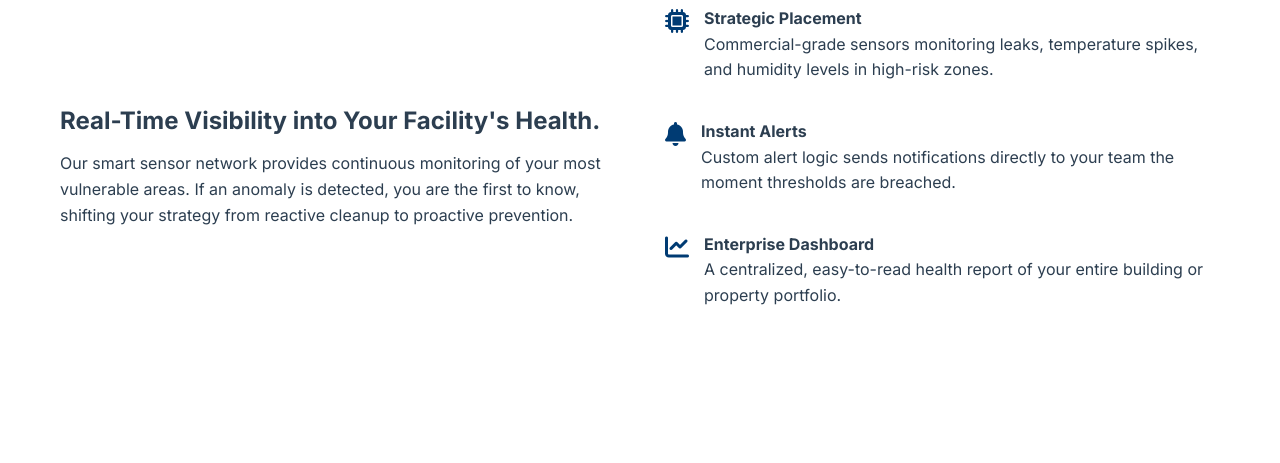
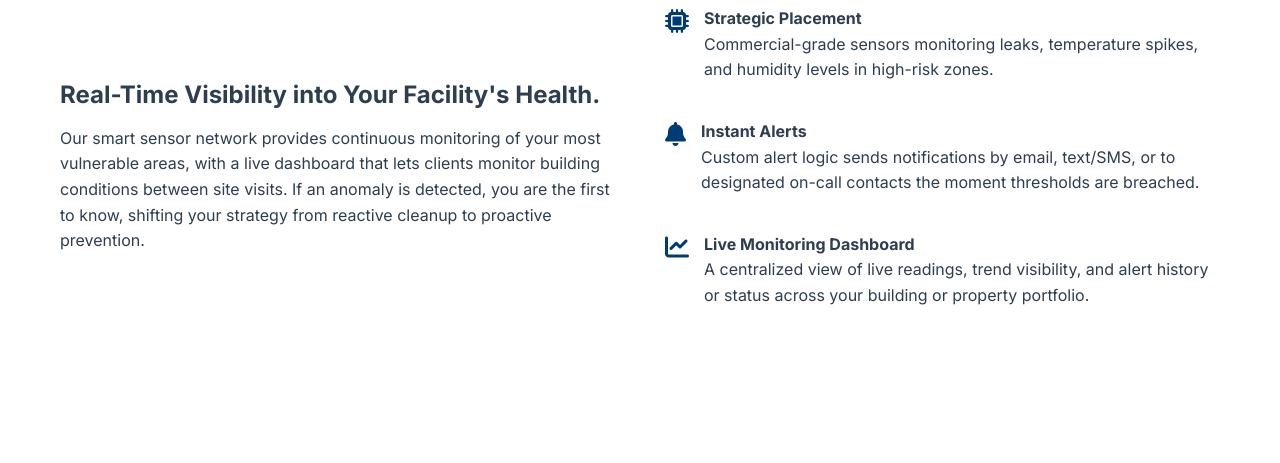
Before and after one commit to bhogan561/RMSPage, a website: page docs/index.html in a window 1280 px wide. Shown: the part 1240-1703 px from the top of the page. Drawn offline with Linux system fonts and the light colour scheme.

Commit message:
Update solution monitoring copy

```diff
--- a/docs/index.html
+++ b/docs/index.html
@@ -715,7 +715,7 @@
             <div class="solution-content">
                 <div class="solution-text">
                     <h2 id="solution-title">Real-Time Visibility into Your Facility's Health.</h2>
-                    <p>Our smart sensor network provides continuous monitoring of your most vulnerable areas. If an anomaly is detected, you are the first to know, shifting your strategy from reactive cleanup to proactive prevention.</p>
+                    <p>Our smart sensor network provides continuous monitoring of your most vulnerable areas, with a live dashboard that lets clients monitor building conditions between site visits. If an anomaly is detected, you are the first to know, shifting your strategy from reactive cleanup to proactive prevention.</p>
                 </div>
                 <ul class="solution-features">
                     <li>
@@ -729,14 +729,14 @@
                         <i class="fa-solid fa-bell" aria-hidden="true"></i>
                         <div>
                             <strong>Instant Alerts</strong>
-                            <p>Custom alert logic sends notifications directly to your team the moment thresholds are breached.</p>
+                            <p>Custom alert logic sends notifications by email, text/SMS, or to designated on-call contacts the moment thresholds are breached.</p>
                         </div>
                     </li>
                     <li>
                         <i class="fa-solid fa-chart-line" aria-hidden="true"></i>
                         <div>
-                            <strong>Enterprise Dashboard</strong>
-                            <p>A centralized, easy-to-read health report of your entire building or property portfolio.</p>
+                            <strong>Live Monitoring Dashboard</strong>
+                            <p>A centralized view of live readings, trend visibility, and alert history or status across your building or property portfolio.</p>
                         </div>
                     </li>
                 </ul>
```
